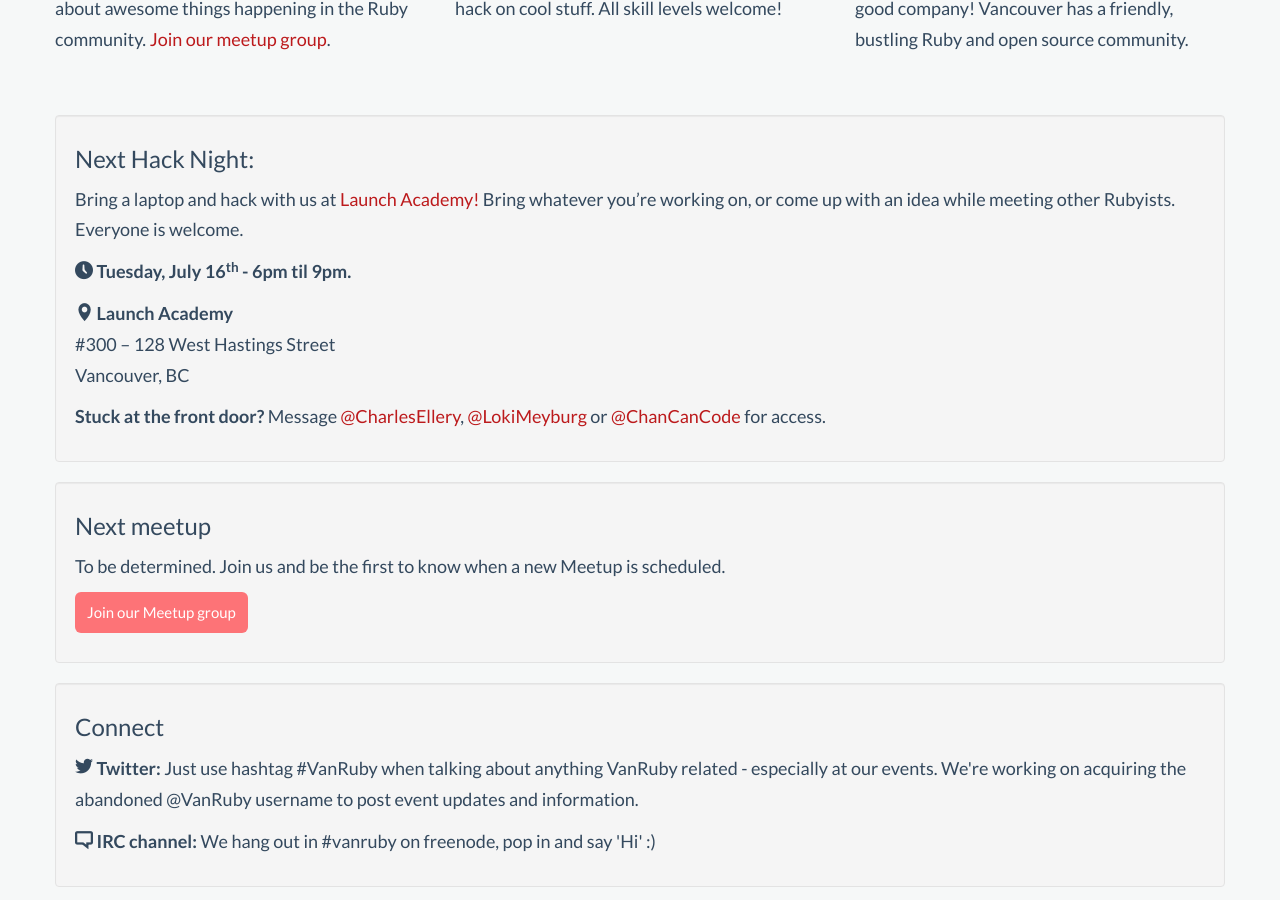
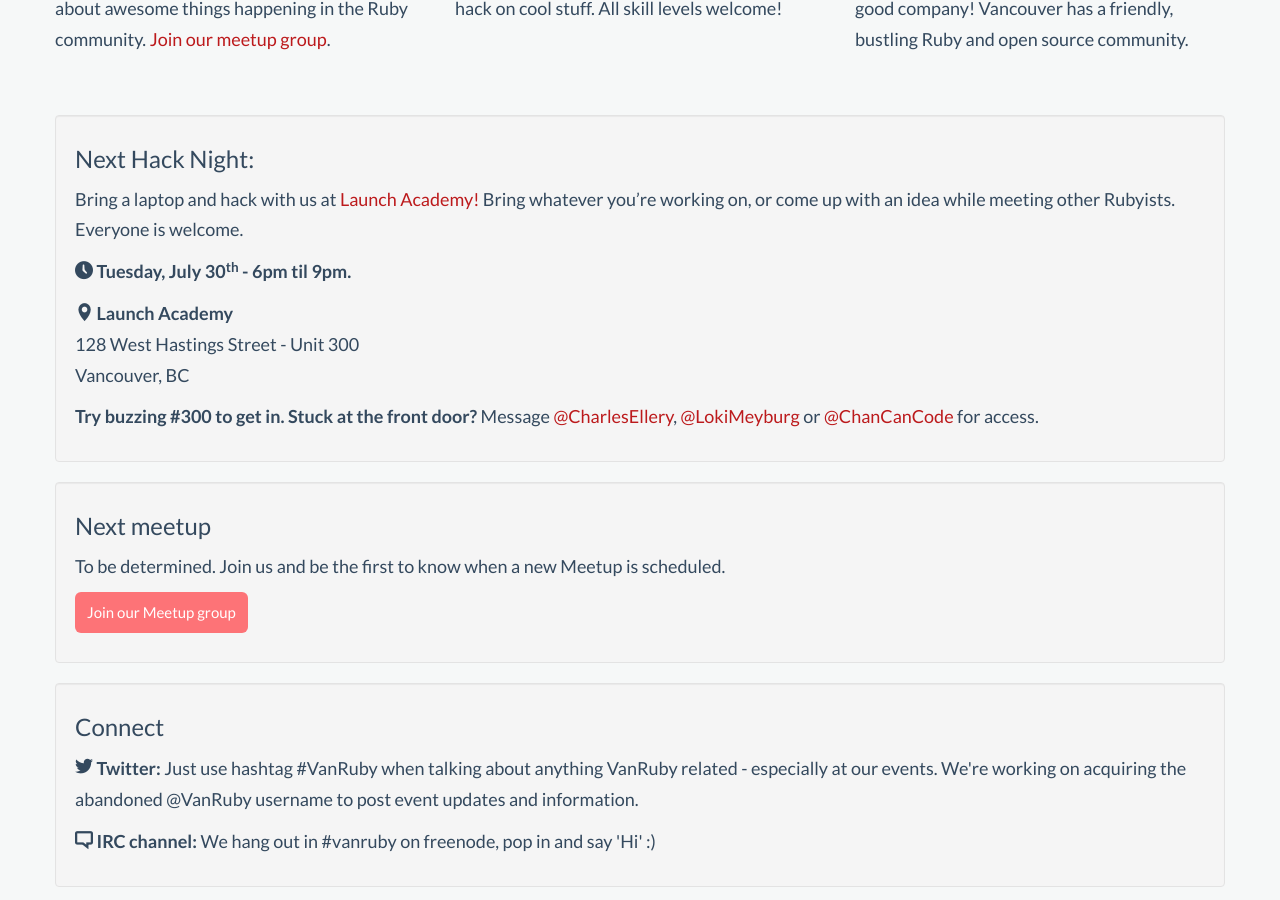
Before and after one commit to vanruby/vanruby.github.io, a Jekyll site: the page built from index.html, in a window 1280 px wide and 900 px high, scrolled down 706 px. Built offline with Jekyll 4.4.1, drawn with Linux system fonts in a browser that asks for light colours; Markdown is read by kramdown in place of the engine named in the settings.

Commit message:
update for next day

```diff
--- a/index.html
+++ b/index.html
@@ -37,14 +37,14 @@ title: "VanRuby - Vancouver Ruby on Rails Group"
         <h6>Next Hack Night:</h6>
         <p>Bring a laptop and hack with us at <a href="http://launchacademy.ca/contact/" target="_blank">Launch Academy!</a> Bring whatever you’re working on, or come up with an idea while meeting other Rubyists. Everyone is welcome.</p>
 
-        <p><span class="fui-time"></span> <strong>Tuesday, July 16<sup>th</sup> - 6pm til 9pm.</strong></p>
+        <p><span class="fui-time"></span> <strong>Tuesday, July 30<sup>th</sup> - 6pm til 9pm.</strong></p>
         <p>
           <span class="fui-location"></span> <strong>Launch Academy</strong> <br />
-          #300 – 128 West Hastings Street<br />
+          128 West Hastings Street - Unit 300<br />
           Vancouver, BC
         </p>
 
-        <p><strong>Stuck at the front door?</strong> Message <a href="https://twitter.com/CharlesEllery">@CharlesEllery</a>, <a href="https://twitter.com/LokiMeyburg">@LokiMeyburg</a> or <a href="https://twitter.com/ChanCanCode">@ChanCanCode</a> for access.</p>
+        <p><strong>Try buzzing #300 to get in. Stuck at the front door?</strong> Message <a href="https://twitter.com/CharlesEllery">@CharlesEllery</a>, <a href="https://twitter.com/LokiMeyburg">@LokiMeyburg</a> or <a href="https://twitter.com/ChanCanCode">@ChanCanCode</a> for access.</p>
       </div>
 
       <div class="well">
```
